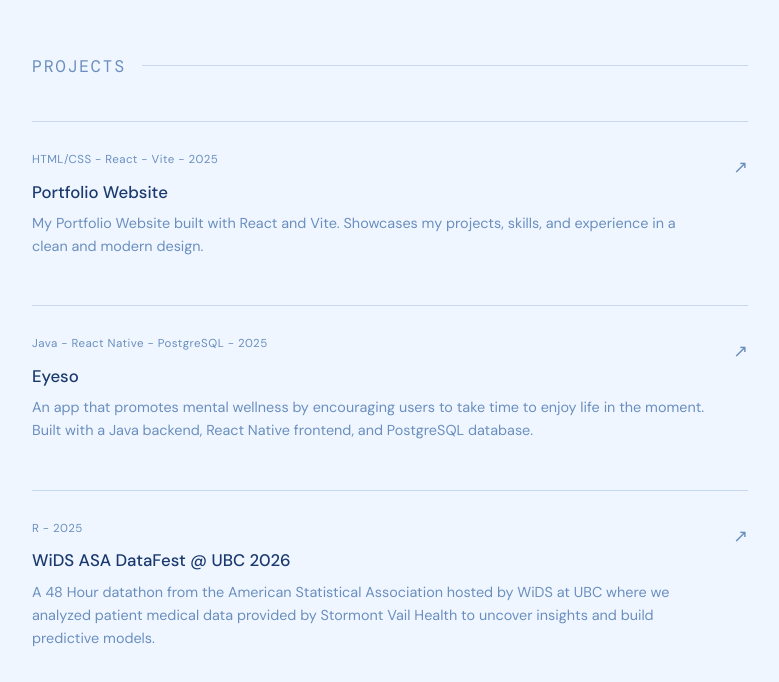
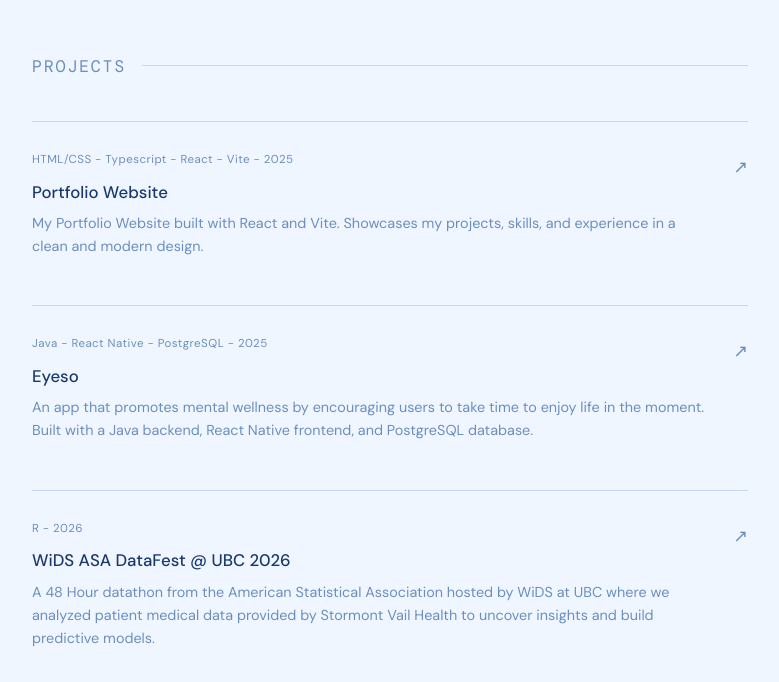
Before and after one commit to haolun7788/portfolio, a React (Vite) app: page / in a window 1280 px wide. Shown: the part 1530-2212 px from the top of the page, without its empty margins (250-1029 px from the left). Built offline with nearby package versions, Linux system fonts and the light colour scheme.

Commit message:
Google site verification

```diff
--- a/index.html
+++ b/index.html
@@ -1,11 +1,14 @@
 <!doctype html>
 <html lang="en">
   <head>
+    <!-- Links -->
     <link href="https://fonts.googleapis.com/css2?family=Inter:wght@100;200;300;400&display=swap" rel="stylesheet" />
     <link href="https://fonts.googleapis.com/css2?family=DM+Serif+Display:ital@0;1&family=DM+Mono:wght@400;500&family=DM+Sans:wght@300;400;500&display=swap" rel="stylesheet" />
     <link rel="icon" href="https://haolun.developer.li/favicon.svg" />
+
+    <!-- Meta -->
+    <meta name="google-site-verification" content="sgQ2Vpo2a-wDDOML4_ZnzqDZUclCdqRqF5yfSMG8Tqk" />
     <meta name="viewport" content="width=device-width, initial-scale=1.0" />
-    <title>Hao Lun Li - Portfolio</title>
     <meta name="description" content="Student at the University of British Columbia. Based in Vancouver, BC." />
     <!-- REMOVE ONCE DONE BUILDING -->
     <meta name="robots" content="noindex" />
@@ -16,6 +19,8 @@
     <meta property="og:image" content="https://haolun.developer.li/preview.png" />
 
     <meta name="author" content="Hao Lun Li" />
+
+    <title>Hao Lun Li - Portfolio</title>
   </head>
   <body>
     <div id="root"></div>
--- a/src/components/Projects.tsx
+++ b/src/components/Projects.tsx
@@ -8,7 +8,7 @@ export default function Projects() {
             <div className={styles.list}>
                 <ProjectItem
                     title="Portfolio Website"
-                    meta="HTML/CSS - React - Vite - 2025"
+                    meta="HTML/CSS - Typescript - React - Vite - 2025"
                     desc="My Portfolio Website built with React and Vite. Showcases my projects, skills, and experience in a clean and modern design."
                     link="https://haolun.developer.li"
                 />
@@ -20,7 +20,7 @@ export default function Projects() {
                 />
                 <ProjectItem
                     title="WiDS ASA DataFest @ UBC 2026"
-                    meta="R - 2025"
+                    meta="R - 2026"
                     desc="A 48 Hour datathon from the American Statistical Association hosted by WiDS at UBC where we analyzed patient medical data provided by Stormont Vail Health to uncover insights and build predictive models."
                     link="#"
                 />
```
